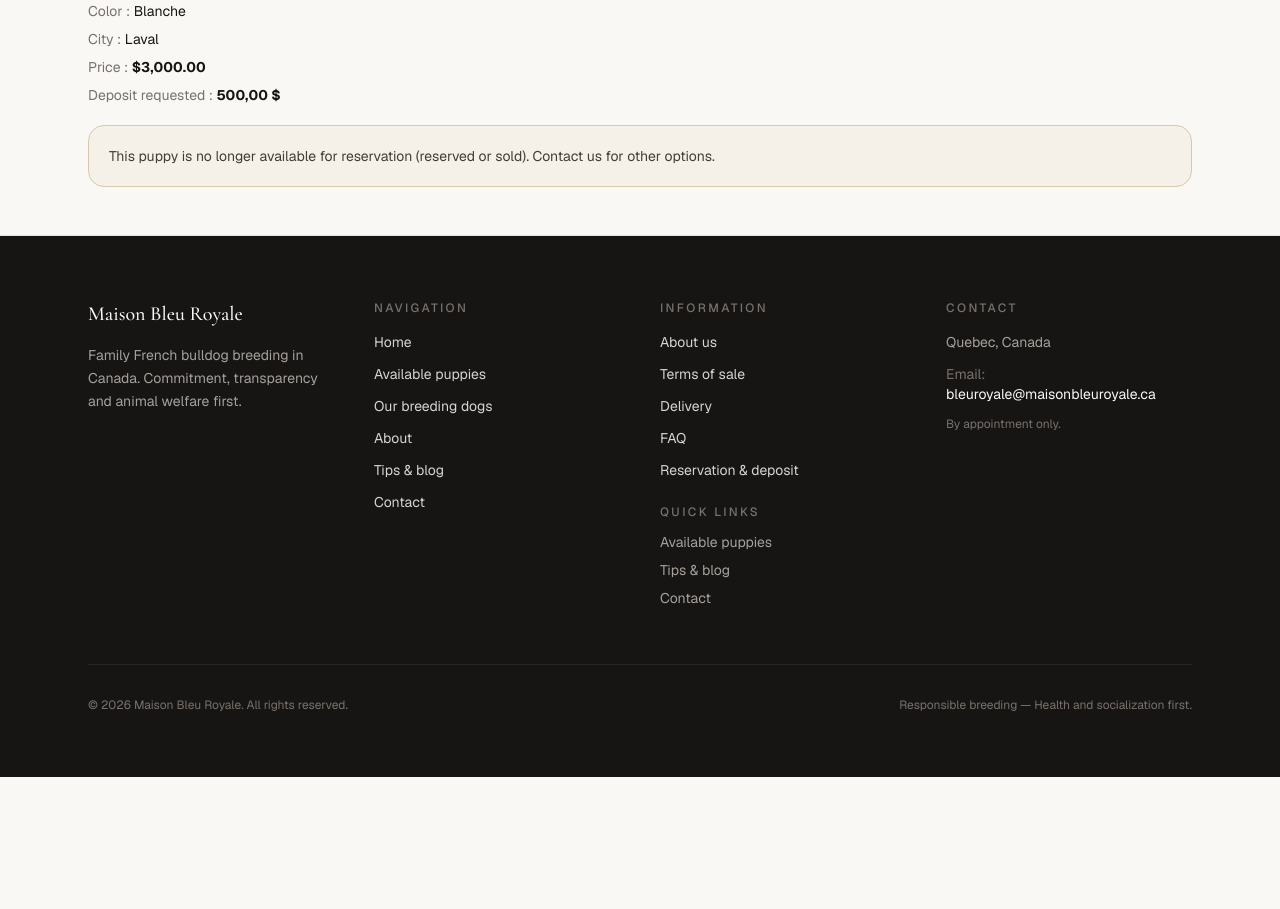
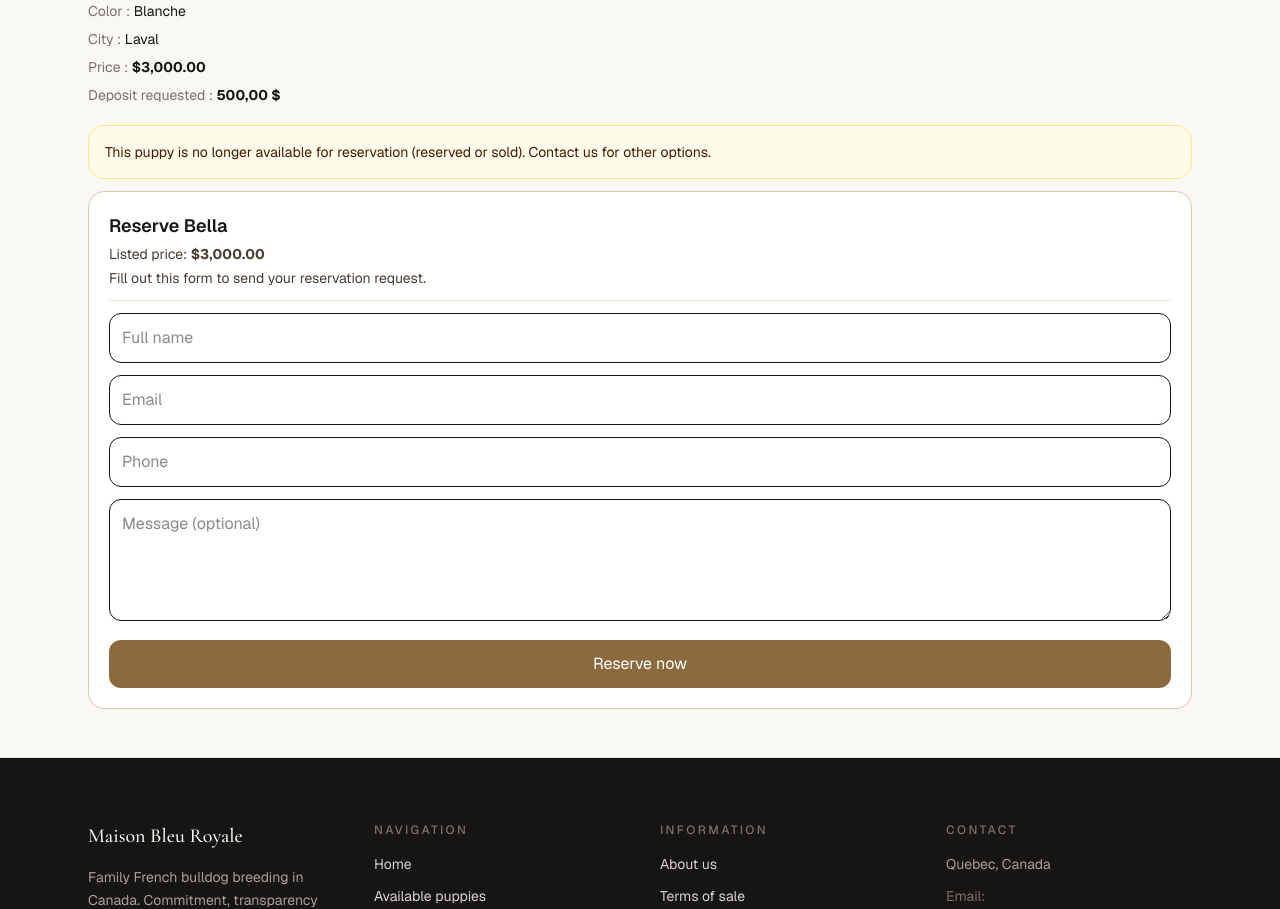
Before and after one commit to BENOIT-OPS/maisonbleuroyale.ca, a Next.js app in the folder boutique-bouledogue/: page /en/chiots/bella-adopte in a window 1280 px wide. Shown: the part 1480-2389 px from the top of the page. Before the commit the page ends 2257 px from the top, so only its background shows below. Built offline with nearby package versions, Linux system fonts and the light colour scheme; no server answers; the database is empty.

Commit message:
Show reservation form for all puppies

```diff
--- a/boutique-bouledogue/src/app/[locale]/chiots/[slug]/page.tsx
+++ b/boutique-bouledogue/src/app/[locale]/chiots/[slug]/page.tsx
@@ -20,8 +20,6 @@ export default async function PuppyDetailPage({ params }: Props) {
   const puppy = await getPuppyBySlug(slug, loc);
   if (!puppy) return notFound();
 
-  /** DISPONIBLE → formulaire de demande par courriel ; RÉSERVÉ / VENDU → message seul (voir ReservationForm). */
-  const available = puppy.status === PuppyStatus.AVAILABLE;
   const rawDeposit = puppy.depositCents;
   const depositCentsDisplay =
     rawDeposit != null && rawDeposit >= 100 ? rawDeposit : null;
@@ -79,8 +77,8 @@ export default async function PuppyDetailPage({ params }: Props) {
               puppyName={puppy.name}
               priceDisplay={puppy.priceDisplay}
               priceOnRequest={puppy.priceOnRequest}
-              available={available}
               puppyStatus={puppy.status}
+              statusLabel={puppy.statusLabel}
             />
           </div>
         </div>
--- a/boutique-bouledogue/src/components/reservation-form.tsx
+++ b/boutique-bouledogue/src/components/reservation-form.tsx
@@ -30,8 +30,9 @@ type Props = {
   puppyName: string;
   priceDisplay: string;
   priceOnRequest: boolean;
-  available: boolean;
   puppyStatus: PuppyStatus;
+  /** Libellé de statut localisé (fiche). */
+  statusLabel: string;
 };
 
 export function ReservationForm({
@@ -40,14 +41,16 @@ export function ReservationForm({
   puppyName,
   priceDisplay,
   priceOnRequest,
-  available,
   puppyStatus,
+  statusLabel,
 }: Props) {
   const t = useTranslations("reservation");
   const locale = useLocale();
   const [status, setStatus] = useState("");
 
   const isComingSoon = puppyStatus === PuppyStatus.COMING_SOON;
+  const showReservedSoldNotice =
+    puppyStatus === PuppyStatus.RESERVED || puppyStatus === PuppyStatus.SOLD;
 
   const form = useForm<FormValues>({
     resolver: zodResolver(schema),
@@ -71,7 +74,7 @@ export function ReservationForm({
     opts?: { includeListedPrice?: boolean },
   ): Promise<boolean> {
     setStatus(t("sendingInterest"));
-    let meta = `Chiot : ${puppyName}\nIdentifiant : ${puppyId}\nFiche (slug) : ${puppySlug}\nLangue du site : ${locale}\n`;
+    let meta = `Chiot : ${puppyName}\nIdentifiant : ${puppyId}\nFiche (slug) : ${puppySlug}\nStatut affiché : ${statusLabel}\nLangue du site : ${locale}\n`;
     if (opts?.includeListedPrice) {
       meta += `Prix affiché : ${priceDisplay}\n`;
     }
@@ -132,6 +135,13 @@ export function ReservationForm({
     if (ok) onRequestForm.reset();
   });
 
+  const statusNotice =
+    showReservedSoldNotice ? (
+      <div className="mb-3 rounded-2xl border border-amber-200 bg-amber-50 p-4 text-sm text-amber-950">
+        {t("notAvailable")}
+      </div>
+    ) : null;
+
   if (isComingSoon) {
     return (
       <form
@@ -168,7 +178,7 @@ export function ReservationForm({
             className="w-full rounded-xl bg-[#8c6a3f] px-4 py-3 text-white hover:bg-[#715330]"
             type="submit"
           >
-            {t("sendInterest")}
+            {t("reserveNow")}
           </button>
           {status ? <p className="text-sm text-[#463d33]">{status}</p> : null}
         </div>
@@ -176,16 +186,10 @@ export function ReservationForm({
     );
   }
 
-  if (!available) {
-    return (
-      <div className="rounded-2xl border border-[#d7c9b0] bg-[#f5f0e8] p-5 text-sm text-[#463d33]">
-        {t("notAvailable")}
-      </div>
-    );
-  }
-
   if (priceOnRequest) {
     return (
+      <>
+        {statusNotice}
         <form
           onSubmit={onSubmitPriceOnRequest}
           className="space-y-3 rounded-2xl border border-[#d7c9b0] bg-white p-5"
@@ -220,15 +224,18 @@ export function ReservationForm({
               className="w-full rounded-xl bg-[#8c6a3f] px-4 py-3 text-white hover:bg-[#715330]"
               type="submit"
             >
-            {t("sendInterest")}
+              {t("reserveNow")}
             </button>
             {status ? <p className="text-sm text-[#463d33]">{status}</p> : null}
           </div>
         </form>
+      </>
     );
   }
 
   return (
+    <>
+      {statusNotice}
       <form onSubmit={onSubmitFixedPrice} className="space-y-3 rounded-2xl border border-[#d7c9b0] bg-white p-5">
         <header className="flex flex-col gap-1 border-b border-[#efe4d4] pb-3">
           <h3 className="text-lg font-semibold">{t("reserveTitle", { name: puppyName })}</h3>
@@ -256,5 +263,6 @@ export function ReservationForm({
           {status ? <p className="text-sm text-[#463d33]">{status}</p> : null}
         </div>
       </form>
+    </>
   );
 }
```
Lines whose indentation alone changed are shown as unchanged.
